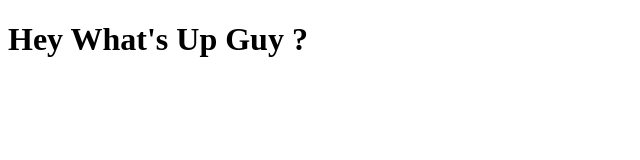
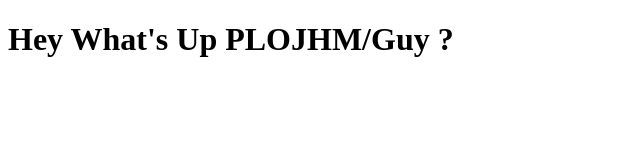
Before and after one commit to boyadjiananaid/villefranche, a plain HTML site: page index.html in a window 1280 px wide. Shown: the whole page, without its empty margins (0-640 px from the left). Drawn offline with Linux system fonts and the light colour scheme.

Commit message:
ceci est la mise à jour de la commande

```diff
--- a/index.html
+++ b/index.html
@@ -6,7 +6,7 @@
 </head>
 <body>
 
-    <h1>Hey What's Up Guy ?</h1>
+    <h1>Hey What's Up PLOJHM/Guy ?</h1>
 
 </body>
 </html>
```
